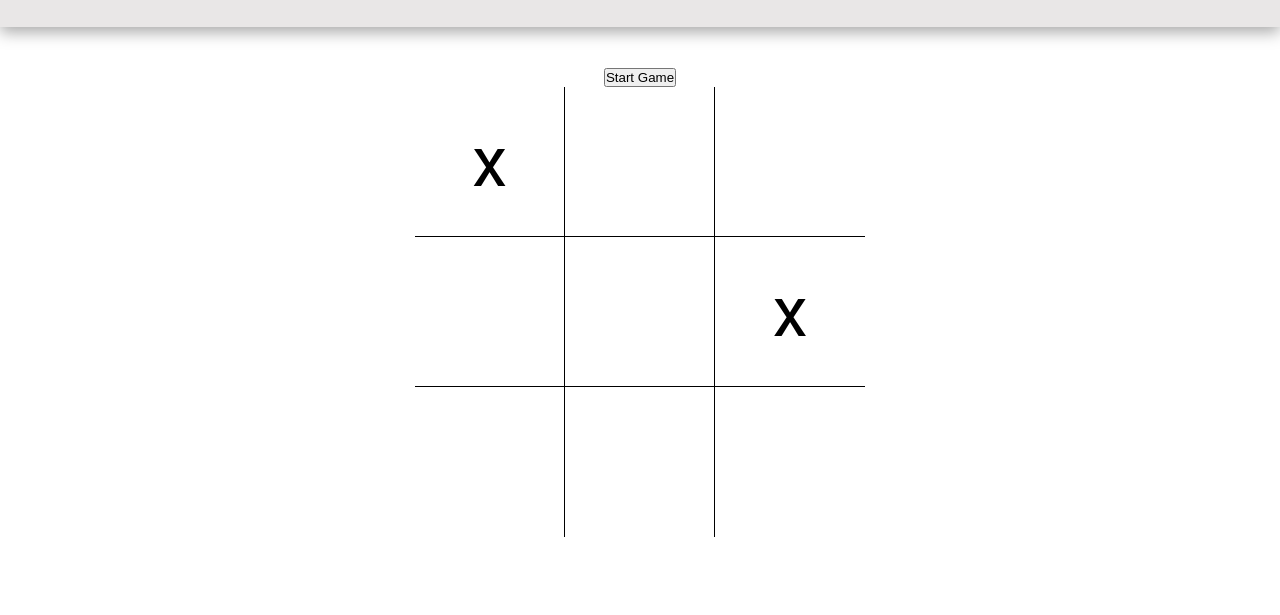
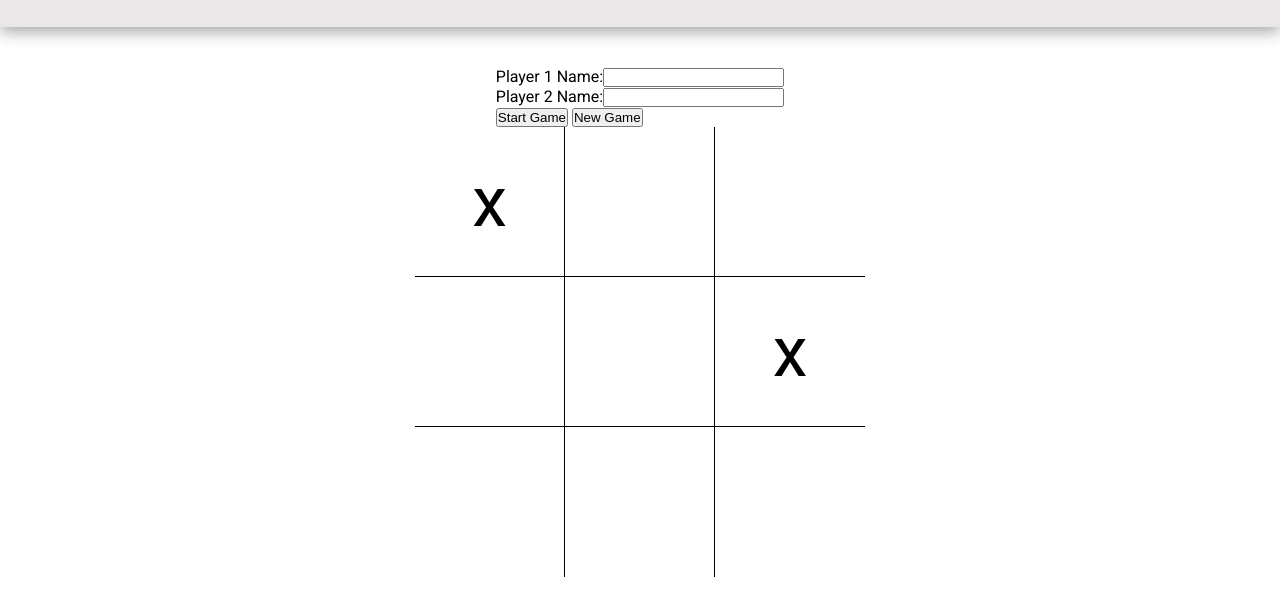
Before and after one commit to dusmer/tic-tac-toe-2, a plain HTML site: page index.html in a window 1280 px wide. Shown: the part 71-686 px from the top of the page. Drawn offline with Linux system fonts and the light colour scheme.

Commit message:
additional button layout

```diff
--- a/index.html
+++ b/index.html
@@ -15,7 +15,13 @@
             </div>
             <div class="main">
                 <div class="startButtonContainer">
+                    Player 1 Name:<input type="text" id="playerName1" /><br />
+                    Player 2 Name:<input type="text" id="playerName2" /><br />
                     <button id="startButton">Start Game</button>
+                    <button id="newButton">New Game</button>
+                </div>
+                <div class="scoreBoard">
+
                 </div>
                 <div class="boardContainer">
                     <div class="symbol" id="board0" data-position="0"></div>
```
